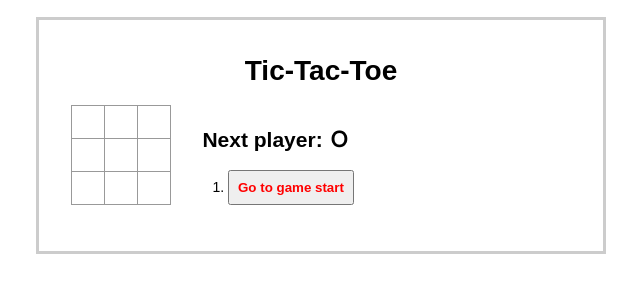
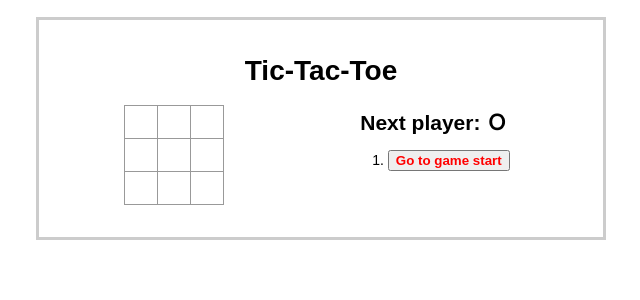
Before and after one commit to Teenyang/React-test, a React (Create React App) app: page / in a window 1280 px wide. Shown: the top 300 px of the page, without its empty margins (319-959 px from the left). Built offline with nearby package versions, Linux system fonts and the light colour scheme.

Commit message:
style: game align center, game-info spacing

```diff
--- a/src/game/GamePage.css
+++ b/src/game/GamePage.css
@@ -45,6 +45,7 @@ ul {
 .game {
   display: flex;
   flex-direction: row;
+  justify-content: space-around;
 }
 
 .game-info {
@@ -59,16 +60,15 @@ ul {
   width: 500px;
   text-align: center;
 }
-
+h2 {
+  margin: 0;
+}
 ol {
   text-align: left;
 }
 li {
   margin: 0.5rem;
 }
-li button {
-  padding: 0.5rem;
-}
 .current_step {
   font-weight: bold;
   color: red;
```
